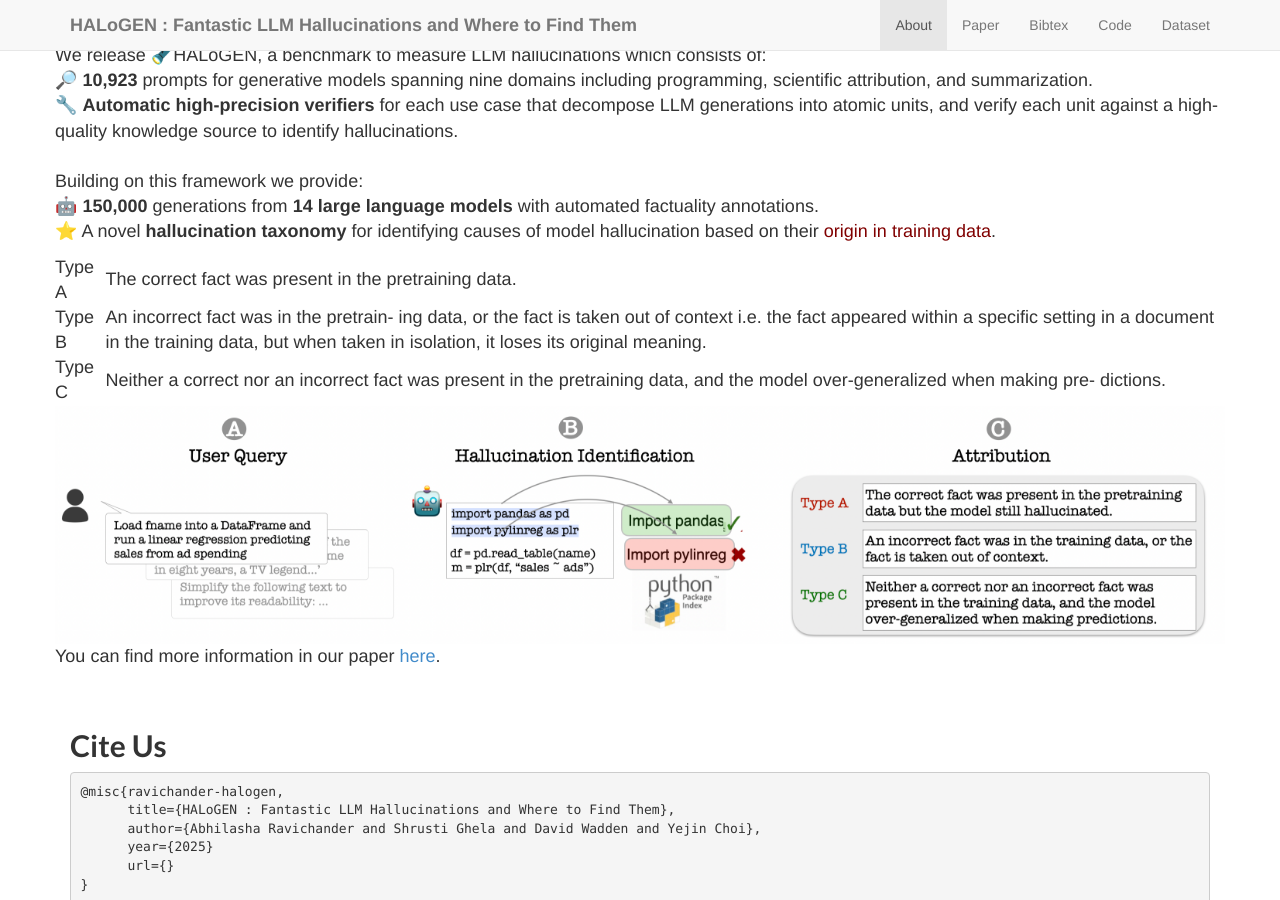
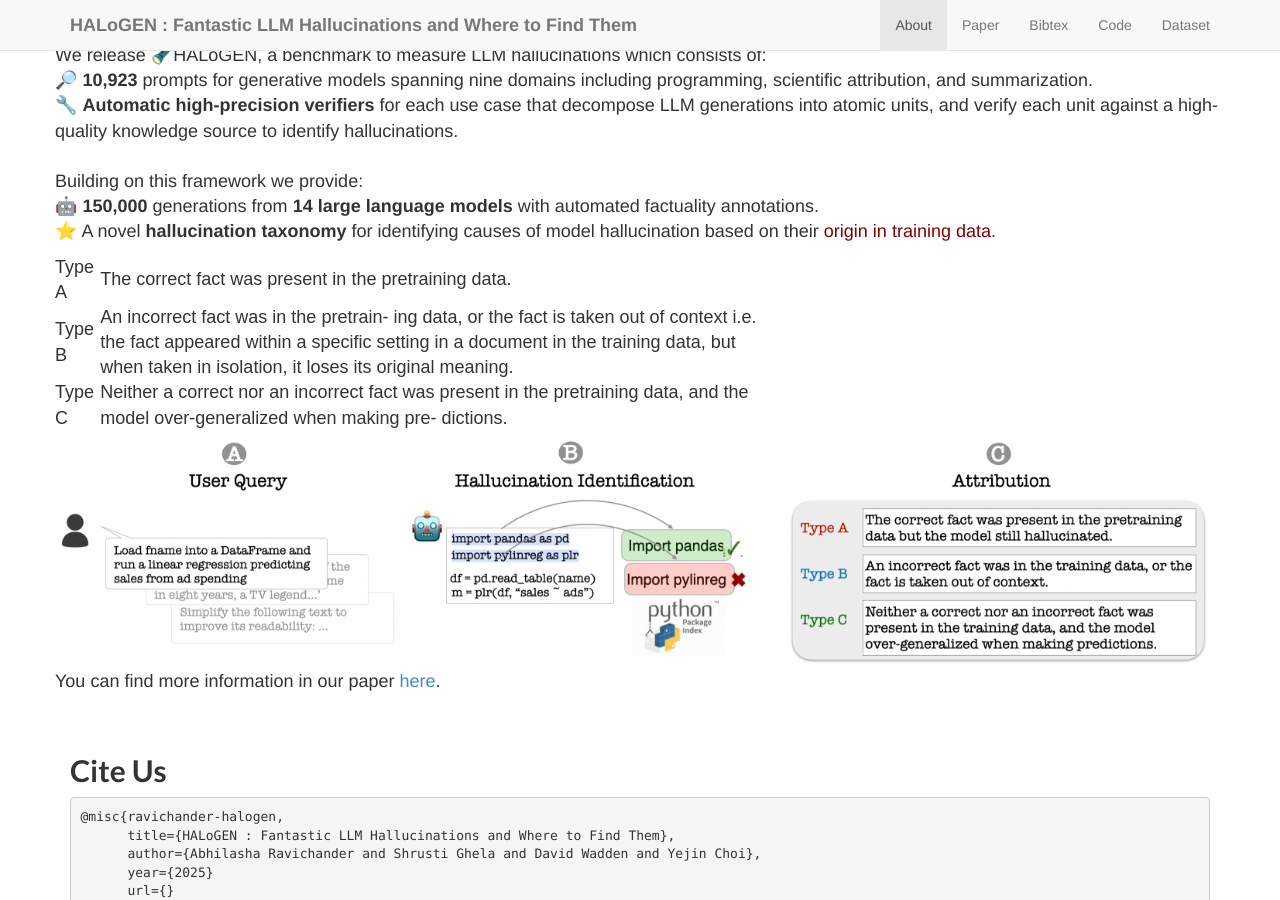
Before and after one commit to halogen-hallucinations/halogen-hallucinations.github.io, a Jekyll site: the page built from index.md, in a window 1280 px wide and 900 px high, scrolled down 1289 px. Built offline with Jekyll 4.4.1, drawn with Linux system fonts in a browser that asks for light colours; our own code applies the rules of GitHub Pages for plain Markdown files.

Commit message:
Update about_title.html

```diff
--- a/_includes/about_title.html
+++ b/_includes/about_title.html
@@ -37,7 +37,7 @@ Despite their impressive ability to generate high-quality and fluent text, gener
         ⭐ A novel <b>hallucination taxonomy</b> for identifying causes of model hallucination based on their <span style="color: maroon;">origin in training data</span>.</br>
 
 
-<table style="width:100%">
+<table style="width:60%; border-collapse: collapse; font-family: Arial, sans-serif;">
   <tr>
     <td>Type A</td>
     <td>The correct fact was present in the
```
